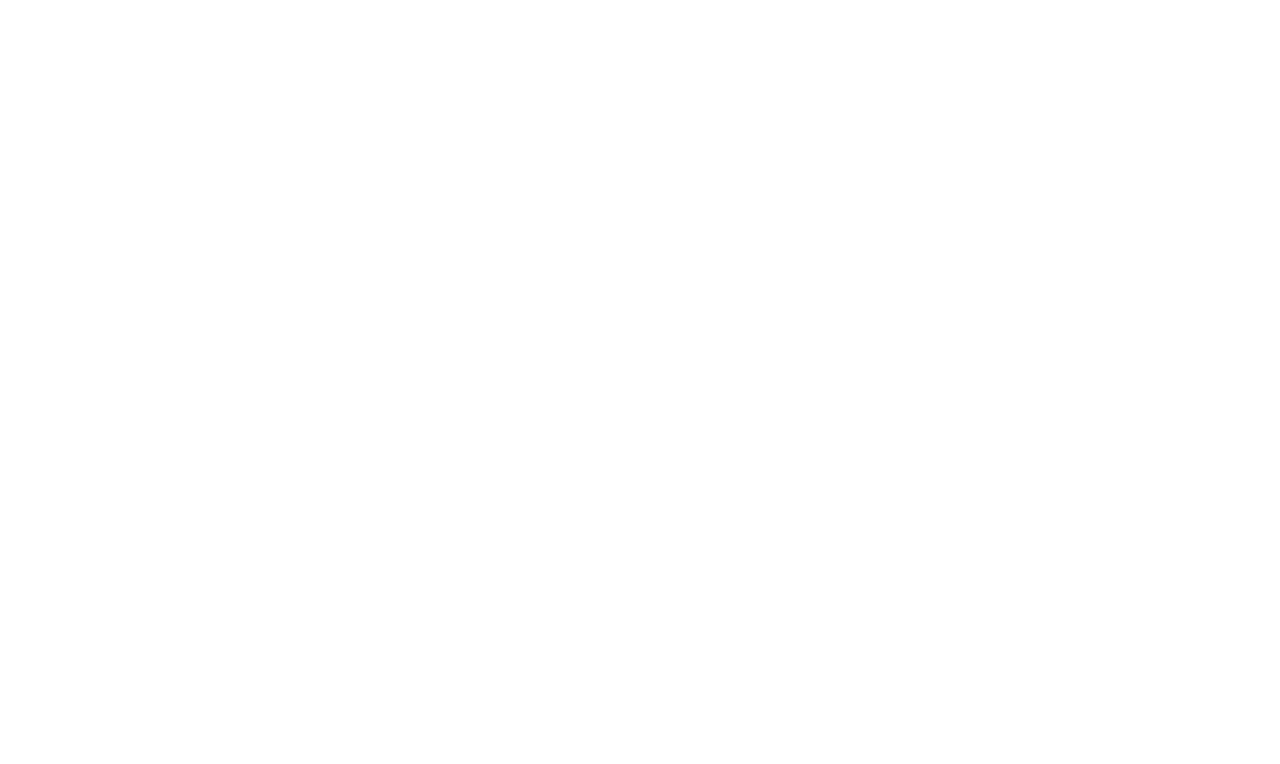
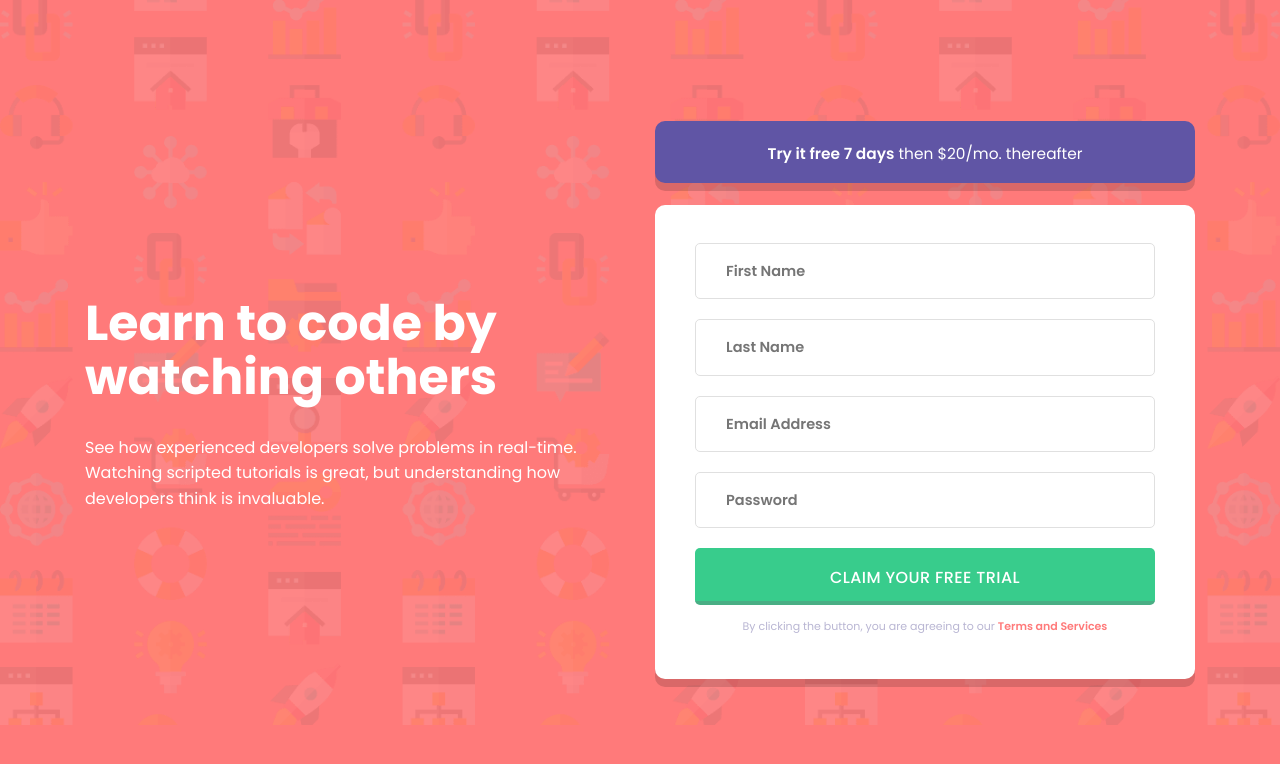
Before and after one commit to osoriodev/intro-component, a plain HTML site: page index.html in a window 1280 px wide. Drawn offline with Linux system fonts and the light colour scheme.

Commit message:
Add main section with its styles

```diff
--- a/css/style.css
+++ b/css/style.css
@@ -1,9 +1,12 @@
 :root {
   --clr-primary: #FF7A7A;
   --clr-secondary: #38CC8C;
+  --clr-secondary-dk: #49AE84;
   --clr-tertiary: #6055A5;
   --clr-base: #B9B6D3;
   --clr-base-dk: #3E3C49;
+  --clr-helper: #E0E0E0;
+  --clr-helper-dk: #757575;
   --clr-ntrl-max: #FFF;
   --ff-primary: 'Poppins', sans-serif;
 }
@@ -42,3 +45,154 @@ a {
   text-decoration: none;
   color: inherit;
 }
+/* ========== STYLES ========== */
+:focus {
+  outline: .15rem solid var(--clr-tertiary);
+}
+:focus:not(:focus-visible) {
+  outline: none;
+}
+.main {
+  width: 100%;
+  min-height: 100vh;
+  padding: 9.2rem 2.4rem 6.8rem;
+  text-align: center;
+  color: var(--clr-ntrl-max);
+  background: url("../assets/bg-intro-mobile.png") top center / cover no-repeat var(--clr-primary);
+}
+.main__content:first-child {
+  margin-bottom: 6.3rem;
+}
+.main__title {
+  margin-bottom: 2.2rem;
+  font-size: 2.8rem;
+  line-height: 1.3;
+  letter-spacing: -0.02rem;
+}
+.main__descrip {
+  line-height: 1.6;
+}
+.main__info {
+  width: 100%;
+  max-width: 54rem;
+  margin: 0 auto 2.4rem;
+  padding: 2rem 5rem 1.6rem;
+  border-radius: 1rem;
+  font-size: 1.54rem;
+  line-height: 1.7;
+  background-color: var(--clr-tertiary);
+  box-shadow: 0 .8rem 0 0 rgba(0, 0, 0, .15);
+}
+.main__info span {
+  font-weight: 600;
+}
+.logup {
+  width: 100%;
+  max-width: 54rem;
+  margin: 0 auto;
+  padding: 2.4rem;
+  display: flex;
+  flex-direction: column;
+  border-radius: 1rem;
+  background-color: var(--clr-ntrl-max);
+  box-shadow: 0 .8rem 0 0 rgba(0, 0, 0, .15);
+}
+.logup__content {
+  margin-bottom: 1.6rem;
+  position: relative;
+}
+.logup__content::after {
+  content: '';
+  width: 2.4rem;
+  height: 2.4rem;
+  display: block;
+  position: absolute;
+  top: 1.5rem;
+  right: 2.6rem;
+  background: url("../assets/icon-error.svg") center / cover no-repeat;
+  visibility: hidden;
+}
+.logup__input {
+  width: 100%;
+  padding: 1.7rem 7rem 1.7rem 1.7rem;
+  border: .1rem solid var(--clr-helper);
+  border-radius: .5rem;
+  font-size: 1.4rem;
+  font-weight: 600;
+  outline: none;
+}
+.logup__input::placeholder {
+  color: var(--clr-helper-dk);
+}
+.logup__input:focus {
+  border-color: var(--clr-tertiary);
+}
+.logup__btn {
+  width: 100%;
+  margin-bottom: 1.2rem;
+  padding: 2.2rem 1rem 1.54rem;
+  border-bottom: .4rem solid var(--clr-secondary-dk);
+  border-radius: .5rem;
+  font-weight: 500;
+  text-transform: uppercase;
+  letter-spacing: 0.04rem;
+  line-height: 1;
+  background-color: var(--clr-secondary);
+}
+.logup__terms {
+  padding: 0 2rem;
+  font-size: 1.1rem;
+  line-height: 1.8;
+  color: var(--clr-base);
+}
+.logup__link {
+  font-weight: 600;
+  color: var(--clr-primary);
+}
+.logup__link:hover {
+  text-decoration: underline;
+}
+@media (min-width: 64em) {
+  .main {
+    padding: 1rem;
+    display: flex;
+    align-items: center;
+    gap: 3rem;
+    text-align: start;
+    background-image: url("../assets/bg-intro-desktop.png");
+    background-size: contain;
+  }
+  .main__content {
+    width: 50%;
+  }
+  .main__content:first-child {
+    margin: 0;
+  }
+  .main__title {
+    max-width: 54rem;
+    margin: .8rem 0 3rem auto;
+    font-size: 4.9rem;
+    line-height: 1.1;
+    letter-spacing: normal;
+  }
+  .main__descrip {
+    margin-left: auto;
+    max-width: 54rem;
+  }
+  .main__info {
+    margin: 0 auto 2.2rem 0;
+    text-align: center;
+  }
+  .logup {
+    margin: 0;
+    text-align: center;
+    padding: 3.8rem 4rem 4.2rem;
+  }
+  .logup__content {
+    margin-bottom: 2rem;
+  }
+  .logup__input {
+    padding-left: 3rem;
+    font-size: 1.45rem;
+  }
+}
--- a/index.html
+++ b/index.html
@@ -13,7 +13,41 @@
     <title>Frontend Mentor | Intro component with sign up form</title>
   </head>
   <body>
-    <main class="main"></main>
+    <main class="main">
+      <div class="main__content">
+        <h1 class="main__title">Learn to code by watching others</h1>
+        <p class="main__descrip">
+          See how experienced developers solve problems in real-time. Watching scripted tutorials is great,
+          but understanding how developers think is invaluable.
+        </p>
+      </div>
+      <div class="main__content">
+        <p class="main__info"><span>Try it free 7 days</span> then $20/mo. thereafter</p>
+        <form class="logup" action="#">
+          <div class="logup__content">
+            <input class="logup__input" type="text" name="fname" id="f-name" placeholder="First Name">
+            <p class="logup__error"></p>
+          </div>
+          <div class="logup__content">
+            <input class="logup__input" type="text" name="lname" id="l-name" placeholder="Last Name">
+            <p class="logup__error"></p>
+          </div>
+          <div class="logup__content">
+            <input class="logup__input" type="email" name="email" id="email" placeholder="Email Address">
+            <p class="logup__error"></p>
+          </div>
+          <div class="logup__content">
+            <input class="logup__input" type="password" name="password" id="pass" placeholder="Password">
+            <p class="logup__error"></p>
+          </div>
+          <button class="logup__btn">Claim your free trial</button>
+          <p class="logup__terms">
+            By clicking the button, you are agreeing to our
+            <a class="logup__link" href="#">Terms and Services</a>
+          </p>
+        </form>
+      </div>
+    </main>
     <script src="./js/script.js"></script>
   </body>
 </html>
```
